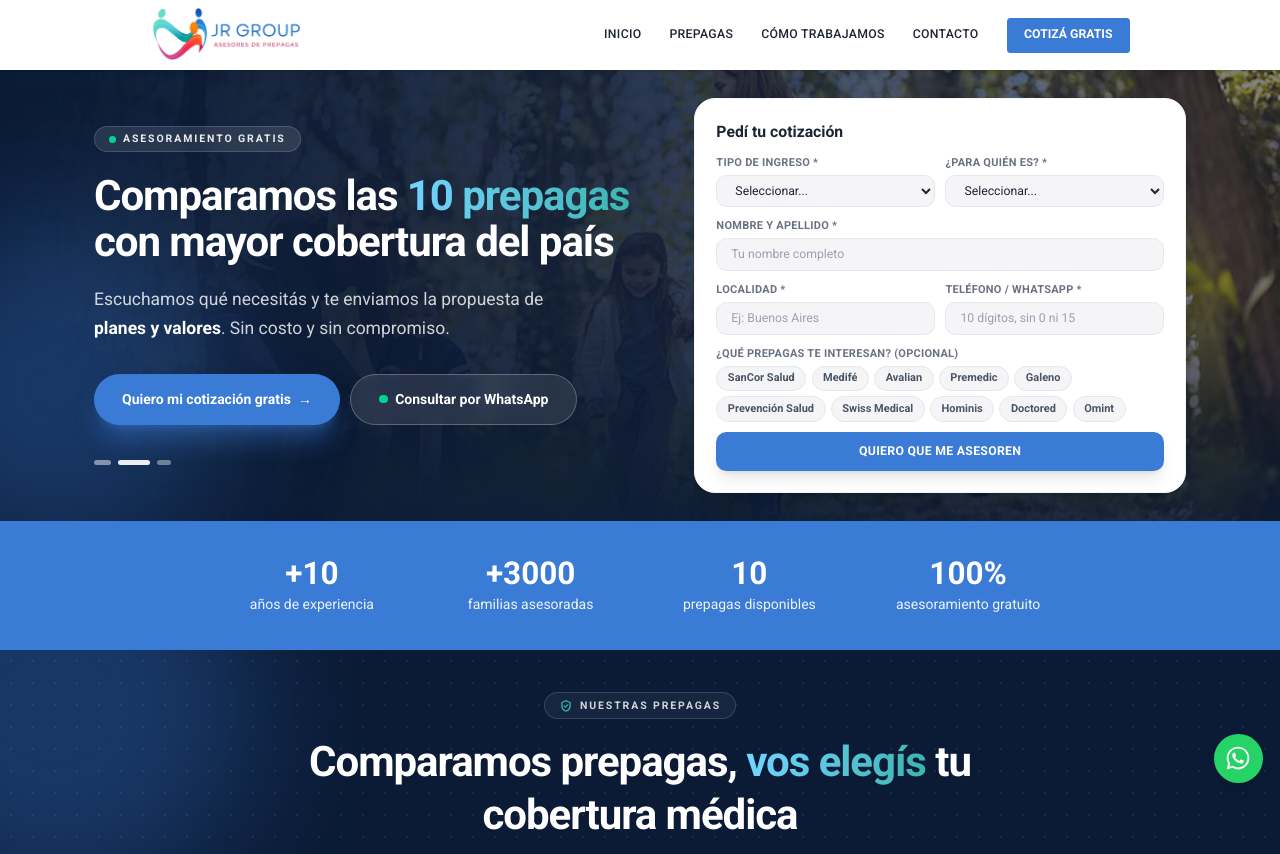
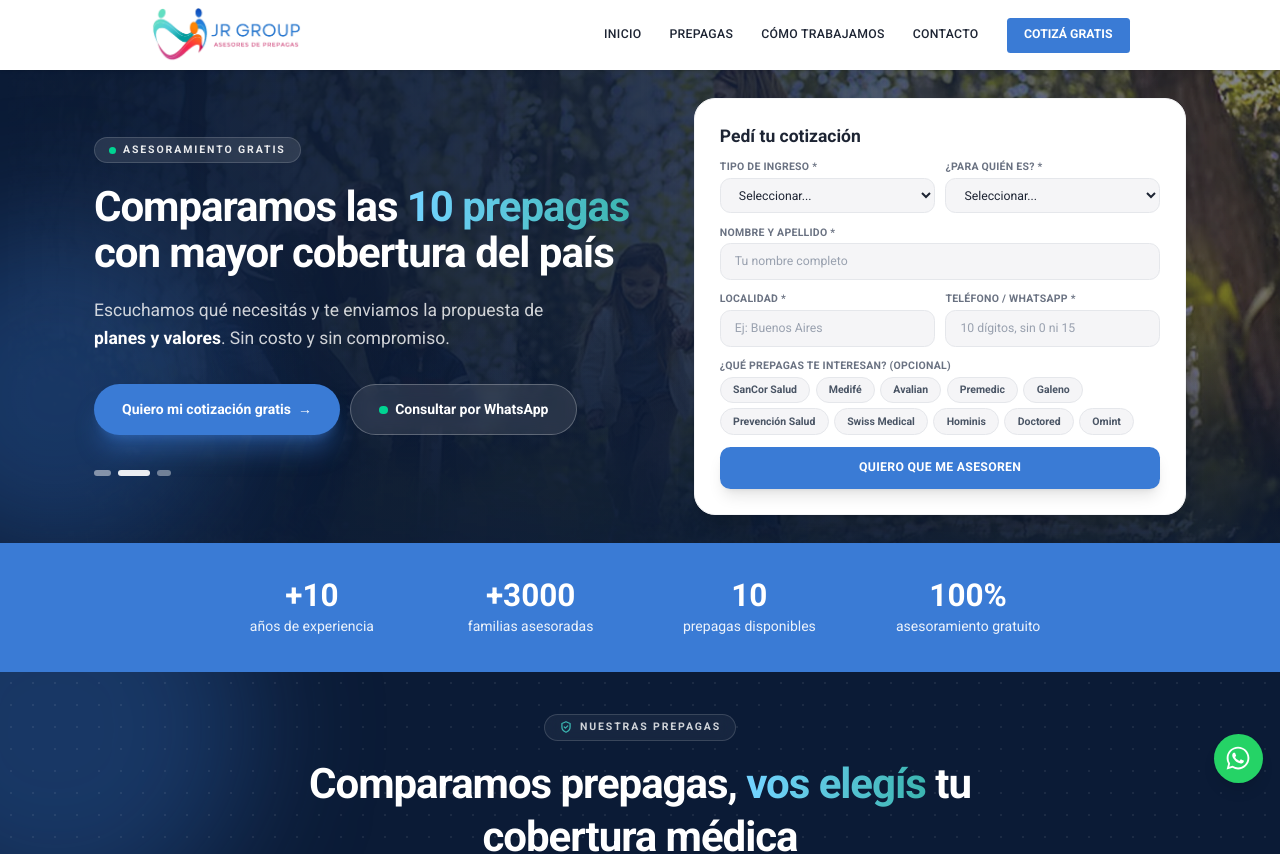
Before and after one commit to santiagofdmkt/jrgroup-web, a Next.js app: page / in a window 1280 px wide. Shown: the top 854 px of the page. Built offline with nearby package versions, Linux system fonts and the light colour scheme.

Commit message:
Formulario del hero un poco mas grande

```diff
--- a/components/FormularioLead.tsx
+++ b/components/FormularioLead.tsx
@@ -19,8 +19,8 @@ const etiqueta = "mb-1.5 block text-xs font-semibold uppercase tracking-wide tex
 
 export default function FormularioLead({ prepagaInicial = "", compacto = false }: Props) {
   // En el hero usamos campos mas bajos y menos espacio entre filas
-  const c = compacto ? campo.replace("py-3", "py-2") : campo;
-  const et = compacto ? etiqueta.replace("mb-1.5", "mb-1").replace("text-xs", "text-[11px]") : etiqueta;
+  const c = compacto ? campo.replace("py-3", "py-2.5") : campo;
+  const et = compacto ? etiqueta.replace("mb-1.5", "mb-1") : etiqueta;
 
   const [tipoIngreso, setTipoIngreso] = useState("");
   const [grupoFamiliar, setGrupoFamiliar] = useState("");
@@ -79,9 +79,9 @@ export default function FormularioLead({ prepagaInicial = "", compacto = false }
   return (
     <form
       onSubmit={enviar}
-      className={`rounded-3xl border border-gray-100 bg-white shadow-xl ${compacto ? "space-y-3 p-5 md:p-6" : "space-y-4 p-6 md:p-8"}`}
+      className={`rounded-3xl border border-gray-100 bg-white shadow-xl ${compacto ? "space-y-3.5 p-6 md:p-7" : "space-y-4 p-6 md:p-8"}`}
     >
-      <h3 className="text-lg font-bold text-jr-texto">Pedí tu cotización</h3>
+      <h3 className={`font-bold text-jr-texto ${compacto ? "text-xl" : "text-lg"}`}>Pedí tu cotización</h3>
 
       {/* En el hero las 2 preguntas van una al lado de la otra */}
       <div className={compacto ? "grid gap-3 sm:grid-cols-2 sm:space-y-0" : "space-y-4"}>
@@ -144,7 +144,7 @@ export default function FormularioLead({ prepagaInicial = "", compacto = false }
                 type="button"
                 onClick={() => alternar(p.nombre)}
                 aria-pressed={activa}
-                className={`cursor-pointer rounded-full border font-semibold transition ${compacto ? "px-3 py-1 text-[11px]" : "px-3.5 py-1.5 text-xs"} ${
+                className={`cursor-pointer rounded-full border font-semibold transition ${compacto ? "px-3.5 py-1.5 text-xs" : "px-3.5 py-1.5 text-xs"} ${
                   activa
                     ? "border-jr-azul bg-jr-azul text-white shadow-md shadow-jr-azul/25"
                     : "border-gray-200 bg-[#f5f5f7] text-gray-600 hover:border-jr-azul hover:text-jr-azul"
@@ -166,7 +166,7 @@ export default function FormularioLead({ prepagaInicial = "", compacto = false }
       <button
         type="submit"
         disabled={estado === "enviando"}
-        className={`w-full cursor-pointer rounded-xl bg-jr-azul text-sm ${compacto ? "py-3" : "py-3.5"} font-bold uppercase tracking-wide text-white shadow-lg transition hover:-translate-y-0.5 hover:bg-jr-azul-oscuro hover:shadow-xl disabled:translate-y-0 disabled:opacity-60`}
+        className={`w-full cursor-pointer rounded-xl bg-jr-azul text-sm py-3.5 font-bold uppercase tracking-wide text-white shadow-lg transition hover:-translate-y-0.5 hover:bg-jr-azul-oscuro hover:shadow-xl disabled:translate-y-0 disabled:opacity-60`}
       >
         {estado === "enviando" ? "Enviando..." : "Quiero que me asesoren"}
       </button>
```
